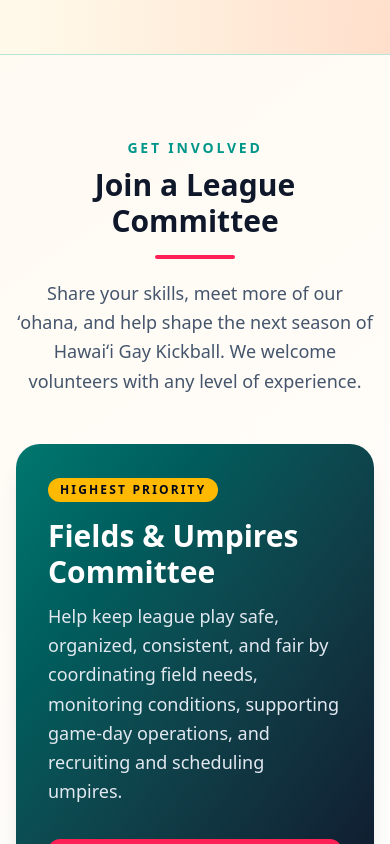
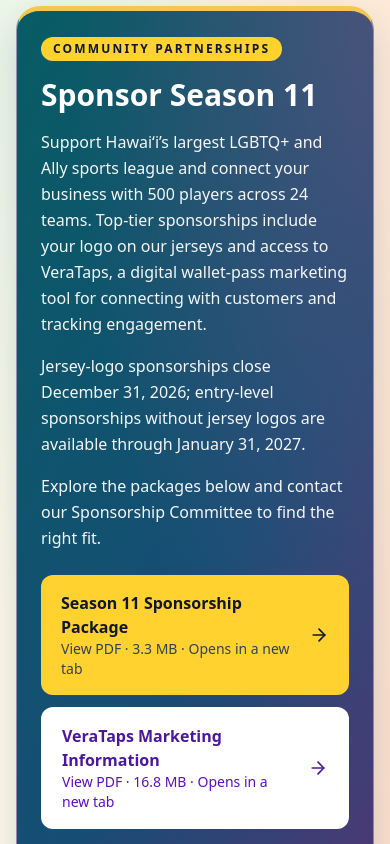
Before and after one commit to AObchildress/hawaii-gay-kickball, a React (Vite) app: page / in a window 390 px wide. Shown: the part 6940-7784 px from the top of the page. Built offline with nearby package versions, Linux system fonts and the light colour scheme; no server answers.

Commit message:
Add Season 11 sponsorship section, menu link, and PDF packages

```diff
--- a/src/KickballDraft.tsx
+++ b/src/KickballDraft.tsx
@@ -219,12 +219,13 @@ export default function HawaiiGayKickballShell() {
             </a>
 
             {/* Desktop Nav Links */}
-            <div className="hidden lg:flex items-center space-x-6 text-sm font-medium text-slate-600">
+            <div className="hidden xl:flex items-center gap-4 text-sm font-medium text-slate-600">
               <a href="#about" className="hover:text-teal-600 transition">About</a>
               <a href="#board" className="hover:text-teal-600 transition">Board</a>
               <a href="#events" className="hover:text-teal-600 transition">Upcoming Events</a>
               <a href="#classic" className="hover:text-teal-600 transition">2026 Aloha Kickball Classic</a>
               <a href="#schedule" className="hover:text-teal-600 transition">Season 11</a>
+              <a href="#season-11-sponsorship" className="whitespace-nowrap rounded-full bg-amber-300 px-4 py-2 font-bold text-slate-900 transition hover:bg-amber-200">Sponsor Season 11</a>
               <a href="#sponsors" className="hover:text-teal-600 transition">Sponsors</a>
               <a href="#photos" className="hover:text-teal-600 transition">League Photos</a>
               <a href="#contact" className="hover:text-teal-600 transition">Contact</a>
@@ -233,7 +234,7 @@ export default function HawaiiGayKickballShell() {
             {/* Mobile Menu Toggle Button */}
             <button
               onClick={() => setMobileMenuOpen(!mobileMenuOpen)}
-              className="lg:hidden text-slate-700 hover:text-teal-600 focus:outline-none"
+              className="xl:hidden text-slate-700 hover:text-teal-600 focus:outline-none"
               aria-label="Toggle navigation menu"
             >
               {mobileMenuOpen ? <X className="w-7 h-7" /> : <Menu className="w-7 h-7" />}
@@ -243,7 +244,7 @@ export default function HawaiiGayKickballShell() {
 
         {/* Mobile Nav Dropdown */}
         {mobileMenuOpen && (
-          <div className="lg:hidden bg-white border-b border-slate-200 px-4 pt-2 pb-6 space-y-3">
+          <div className="xl:hidden bg-white border-b border-slate-200 px-4 pt-2 pb-6 space-y-3">
             <a
               href="#about"
               onClick={() => setMobileMenuOpen(false)}
@@ -278,6 +279,13 @@ export default function HawaiiGayKickballShell() {
               className="block py-2 text-slate-700 font-medium"
             >
               Season 11
+            </a>
+            <a
+              href="#season-11-sponsorship"
+              onClick={() => setMobileMenuOpen(false)}
+              className="block rounded-xl bg-amber-100 px-4 py-3 font-bold text-teal-900"
+            >
+              Sponsor Season 11
             </a>
             <a
               href="#sponsors"
@@ -544,6 +552,27 @@ export default function HawaiiGayKickballShell() {
               </div>
             </div>
           </div>
+
+          <section id="season-11-sponsorship" aria-labelledby="season-11-sponsorship-title" className="mt-8 scroll-mt-28 sponsorship-feature rounded-3xl border border-white/40 p-6 text-white shadow-xl md:p-10">
+            <span className="inline-flex rounded-full bg-amber-300 px-3 py-1 text-xs font-black uppercase tracking-[0.18em] text-slate-900">Community Partnerships</span>
+            <h3 id="season-11-sponsorship-title" className="mt-4 text-3xl font-extrabold text-white md:text-4xl">Sponsor Season 11</h3>
+            <div className="mt-4 max-w-4xl space-y-4 leading-relaxed text-white/95">
+              <p>Support Hawaiʻi’s largest LGBTQ+ and Ally sports league and connect your business with 500 players across 24 teams. Top-tier sponsorships include your logo on our jerseys and access to VeraTaps, a digital wallet-pass marketing tool for connecting with customers and tracking engagement.</p>
+              <p>Jersey-logo sponsorships close December 31, 2026; entry-level sponsorships without jersey logos are available through January 31, 2027.</p>
+              <p>Explore the packages below and contact our Sponsorship Committee to find the right fit.</p>
+            </div>
+            <div className="mt-6 grid gap-3 sm:grid-cols-2">
+              <a href="/documents/higkl-season-11-sponsorship-package.pdf" target="_blank" rel="noopener noreferrer" className="flex items-center justify-between gap-3 rounded-xl bg-amber-300 px-5 py-4 font-bold text-slate-900 transition hover:bg-amber-200 focus-visible:outline-2 focus-visible:outline-offset-4 focus-visible:outline-teal-700">
+                <span>Season 11 Sponsorship Package <span className="block text-sm font-normal text-slate-700">View PDF · 3.3 MB · Opens in a new tab</span></span>
+                <ArrowRight className="h-5 w-5 shrink-0" aria-hidden="true" />
+              </a>
+              <a href="/documents/verataps-higkl-season-11-info.pdf" target="_blank" rel="noopener noreferrer" className="flex items-center justify-between gap-3 rounded-xl border border-white/40 bg-white px-5 py-4 font-bold text-violet-900 transition hover:bg-violet-100 focus-visible:outline-2 focus-visible:outline-offset-4 focus-visible:outline-violet-700">
+                <span>VeraTaps Marketing Information <span className="block text-sm font-normal text-violet-800">View PDF · 16.8 MB · Opens in a new tab</span></span>
+                <ArrowRight className="h-5 w-5 shrink-0" aria-hidden="true" />
+              </a>
+            </div>
+            <a href="mailto:brandon@hawaiigaykickball.com,kanoa@hawaiigaykickball.com,eric@hawaiigaykickball.com?subject=Season%2011%20Sponsorship" className="mt-6 inline-flex items-center gap-2 font-bold text-white underline underline-offset-4 hover:text-amber-200">Contact the Sponsorship Committee <Mail className="h-4 w-4" aria-hidden="true" /></a>
+          </section>
         </div>
       </section>
 
--- a/src/styles.css
+++ b/src/styles.css
@@ -95,3 +95,10 @@ textarea {
   background: linear-gradient(110deg, #092d42, #124b48);
   border-top: 4px solid #e8af49;
 }
+
+.sponsorship-feature {
+  background: radial-gradient(ellipse at top right, #9a558b66, transparent 60%),
+    linear-gradient(120deg, #075c64, #164d75 60%, #513675);
+  border-top: 5px solid #f5c74e;
+  box-shadow: 0 16px 40px #154b6930;
+}
```
Also changed, not shown: 2 other files (tests, documents, lock files or other folders).
